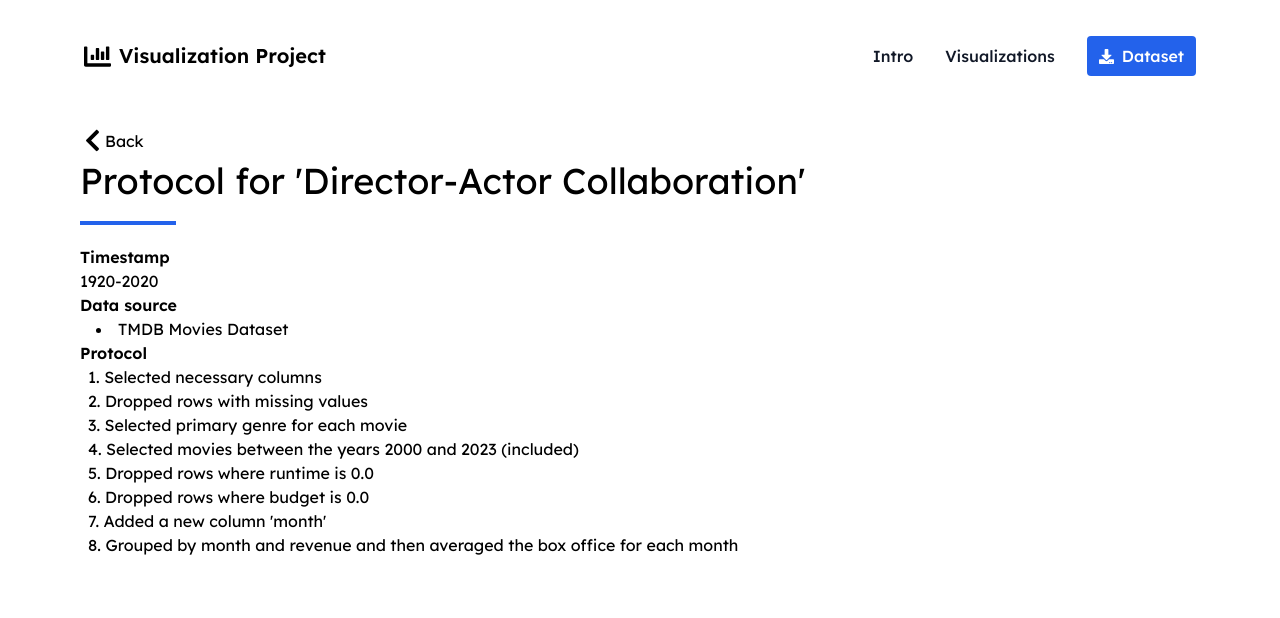
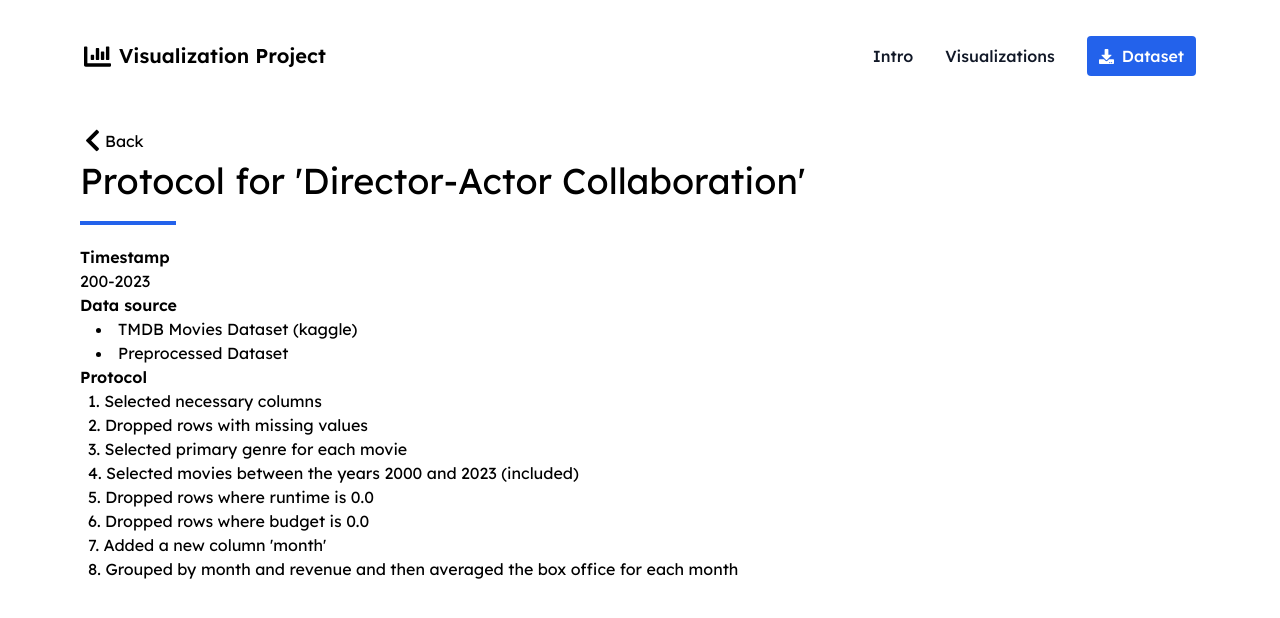
Before and after one commit to SamHufkens/data_vis_project_website, a React (Vite) app: page /protocol3 in a window 1280 px wide. Shown: the top 618 px of the page. Built offline with nearby package versions, Linux system fonts and the light colour scheme.

Commit message:
changed protcol pages

```diff
--- a/src/pages/ProtocolPage1.tsx
+++ b/src/pages/ProtocolPage1.tsx
@@ -26,7 +26,12 @@ function ProtocolPage1() {
               <ul className="list-disc list-inside ml-4">
                 <li>
                   <a href="https://www.kaggle.com/datasets/alanvourch/tmdb-movies-daily-updates">
-                    TMDB Movies Dataset
+                    TMDB Movies Dataset (kaggle)
+                  </a>
+                </li>
+                <li>
+                  <a href="https://drive.google.com/file/d/1z2OimV4BUOVgUstVIv-T31JrIdXxCjPJ/view?usp=sharing">
+                    Preprocessed Dataset
                   </a>
                 </li>
               </ul>
--- a/src/pages/ProtocolPage2.tsx
+++ b/src/pages/ProtocolPage2.tsx
@@ -19,14 +19,19 @@ function ProtocolPage2() {
             <TitleSection title="Protocol for 'Director and Genre'"/>
             <div>
               <p className="font-semibold">Timestamp</p>
-              <p>1920-2020</p>
+              <p>2000-2023</p>
             </div>
             <div>
               <p className="font-semibold">Data source</p>
               <ul className="list-disc list-inside ml-4">
                 <li>
                   <a href="https://www.kaggle.com/datasets/alanvourch/tmdb-movies-daily-updates">
-                    TMDB Movies Dataset
+                    TMDB Movies Dataset (kaggle)
+                  </a>
+                </li>
+                <li>
+                  <a href="https://drive.google.com/file/d/1z2OimV4BUOVgUstVIv-T31JrIdXxCjPJ/view?usp=sharing">
+                    Preprocessed Dataset
                   </a>
                 </li>
               </ul>
--- a/src/pages/ProtocolPage3.tsx
+++ b/src/pages/ProtocolPage3.tsx
@@ -19,16 +19,21 @@ function ProtocolPage3() {
           <TitleSection title="Protocol for 'Director-Actor Collaboration'"/>
           <div>
             <p className="font-semibold">Timestamp</p>
-            <p>1920-2020</p>
+            <p>200-2023</p>
           </div>
           <div>
             <p className="font-semibold">Data source</p>
             <ul className="list-disc list-inside ml-4">
               <li>
                 <a href="https://www.kaggle.com/datasets/alanvourch/tmdb-movies-daily-updates">
-                  TMDB Movies Dataset
+                  TMDB Movies Dataset (kaggle)
                 </a>
               </li>
+              <li>
+                  <a href="https://drive.google.com/file/d/1z2OimV4BUOVgUstVIv-T31JrIdXxCjPJ/view?usp=sharing">
+                    Preprocessed Dataset
+                  </a>
+                </li>
             </ul>
           </div>
           <div>
--- a/src/pages/ProtocolPage4.tsx
+++ b/src/pages/ProtocolPage4.tsx
@@ -19,16 +19,21 @@ function ProtocolPage4() {
           <TitleSection title="Protocol for 'Director Experience'"/>
           <div>
             <p className="font-semibold">Timestamp</p>
-            <p>1920-2020</p>
+            <p>2000-2023</p>
           </div>
           <div>
             <p className="font-semibold">Data source</p>
             <ul className="list-disc list-inside ml-4">
               <li>
                 <a href="https://www.kaggle.com/datasets/alanvourch/tmdb-movies-daily-updates">
-                  TMDB Movies Dataset
+                  TMDB Movies Dataset (kaggle)
                 </a>
               </li>
+              <li>
+                  <a href="https://drive.google.com/file/d/1z2OimV4BUOVgUstVIv-T31JrIdXxCjPJ/view?usp=sharing">
+                    Preprocessed Dataset
+                  </a>
+                </li>
             </ul>
           </div>
           <div>
```
